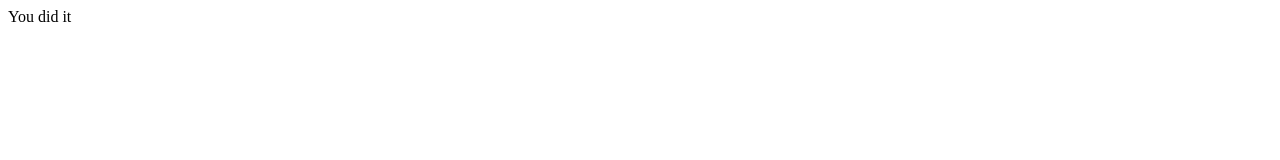
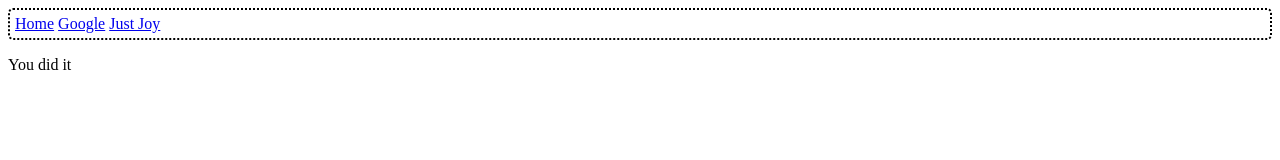
Before and after one commit to joshzelinsky/Personal-Website, a plain HTML site: page index.html in a window 1280 px wide. Drawn offline with Linux system fonts and the light colour scheme.

Commit message:
Added navigation, Main css stylesheet

```diff
--- a/index.html
+++ b/index.html
@@ -5,12 +5,22 @@
 <meta name="description"
       content="My personal website. Used mainly to detail my experience in the web environment; though it is also used to help with learning, practicing, and developing newly learned languages and features.">
 <title>Josh Zelinsky</title>
-
+<link rel="stylesheet" type="text/css" href="main.css">
 </head>
 
 <body>
+<header>
+	<!--Set up top navigation-->
+<div id="mainnavigation">
+	<navigation>
+		<a href="/index.html">Home</a>
+		<a href="http://google.com/">Google</a>
+		<a href="http://justjoyllc.com/">Just Joy</a>
+	</navigation>
+</div>
+</header>
 
-You did it
+<p>You did it</p>
 
 </body>
 
--- /dev/null
+++ b/main.css
@@ -0,0 +1,5 @@
+#mainnavigation {
+	border: 2px dotted black;
+	border-radius:5px;
+	padding: 5px;
+}
```
